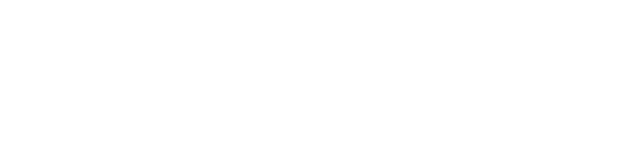
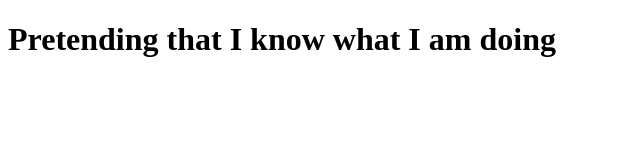
Before and after one commit to cheriemosher/git_tutorial, a plain HTML site: page index.html in a window 1280 px wide. Shown: the whole page, without its empty margins (0-640 px from the left). Drawn offline with Linux system fonts and the light colour scheme.

Commit message:
Adds a header to index.html

```diff
--- a/index.html
+++ b/index.html
@@ -7,6 +7,6 @@
     <title>Document</title>
 </head>
 <body>
-
+    <h1>Pretending that I know what I am doing</h1>
 </body>
 <html>
```
